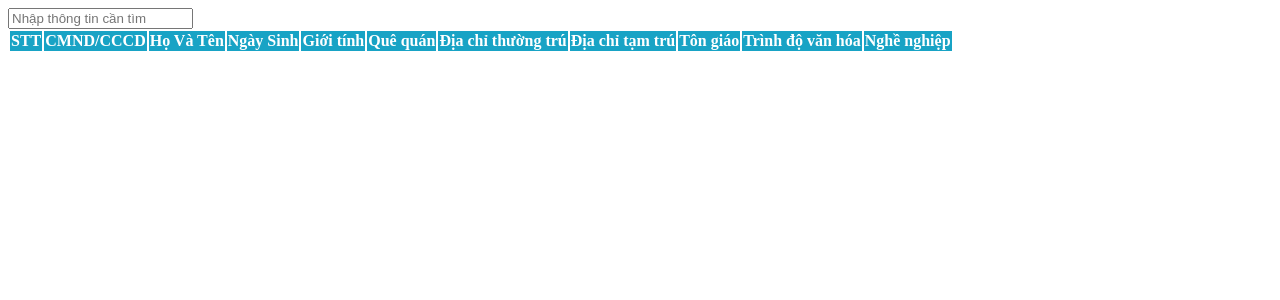
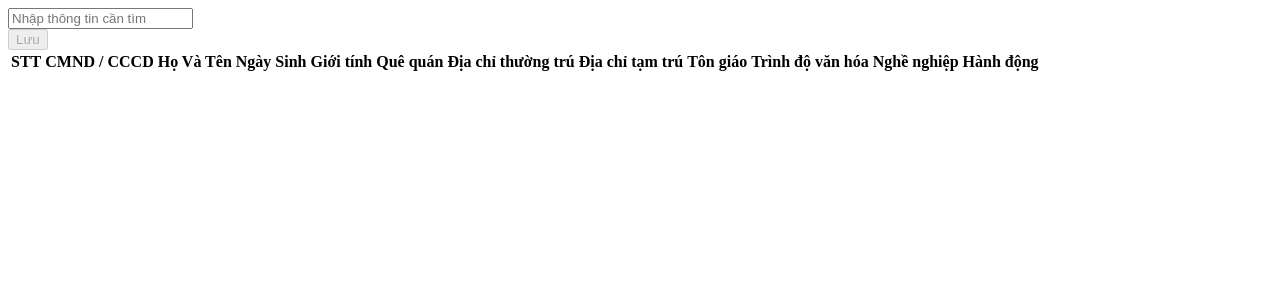
Before and after one commit to VuDucGiang/citizenV, a PHP site: page /views/infoView.php in a window 1280 px wide. Shown: the top 300 px of the page. Run offline with PHP 8.4, Linux system fonts and the light colour scheme; data that the repository does not hold is empty.

Commit message:
thêm nút lưu, sửa, xóa - chưa xử lý event

```diff
--- a/public/html/info.html
+++ b/public/html/info.html
@@ -1,21 +1,12 @@
 <!DOCTYPE html>
 <html lang="en">
   <head>
-    <meta charset="UTF-8" />
-    <meta http-equiv="X-UA-Compatible" content="IE=edge" />
-    <meta name="viewport" content="width=device-width, initial-scale=1.0" />
-    <style>
-      #table-content th {
-        color: white;
-        background-color: rgb(24, 163, 197);
-      }
-    </style>
   </head>
   <body>
     <section id="nav-after">
       <div class="container-fluid">
         <div class="row">
-          <div class="col-md-offset-4 col-md-4 col-sm-12">
+          <div class="col-md-offset-4 col-md-4 col-sm-8 col-xs-10">
             <div id="search-box">
               <input
                 type="search"
@@ -27,14 +18,16 @@
               ></span>
             </div>
           </div>
-          <!-- <div class="col-sm-12 col-md-offset-2 col-md-3">
-            <button onclick="window.location='include/pdf/student.php'" class="exel_dl_btn"><img class="exel_dl_img"
-                alt="Download in Exel" title="Download in PDF" src="images/icons/pdf_dl.png"></button>
-
-            <button onclick="window.location='include/exel/downloader/public_student.php'" class="exel_dl_btn"><img
+          <div class="col-md-offset-2 col-md-2 col-sm-4 col-xs-2">
+            <button class="btn btn-success" id="save-info" disabled>Lưu
+							<span class="search"
+								><i class="fa fa-save" aria-hidden="true"></i
+							></span>
+						</button>
+            <!-- <button onclick="window.location='include/exel/downloader/public_student.php'" class="exel_dl_btn"><img
                 class="exel_dl_img" alt="Download in Exel" title="Download in Excel"
-                src="images/icons/exel_dl.ico"></button>
-          </div> -->
+                src="images/icons/exel_dl.ico"></button> -->
+          </div>
         </div>
       </div>
     </section>
@@ -56,7 +49,7 @@
                 <thead>
                   <tr>
                     <th class="text-center">STT</th>
-                    <th class="text-center">CMND/CCCD</th>
+                    <th class="text-center">CMND / CCCD</th>
                     <th class="text-center">Họ Và Tên</th>
                     <th class="text-center">Ngày Sinh</th>
                     <th class="text-center">Giới tính</th>
@@ -66,6 +59,7 @@
                     <th class="text-center">Tôn giáo</th>
                     <th class="text-center">Trình độ văn hóa</th>
                     <th class="text-center">Nghề nghiệp</th>
+										<th class="text-center del-edit-header">Hành động</th>
                   </tr>
                 </thead>
                 <tbody></tbody>
--- a/public/html/login.html
+++ b/public/html/login.html
@@ -35,11 +35,11 @@
       <h1 class="h3 mb-3 fw-normal">Đăng nhập</h1>
 
       <div class="form-group input-group">
-        <span class="input-group-addon"><i class="fa fa-sign-in"></i></span>
+        <span class="input-group-addon"><i class="fa fa-user"></i></span>
         <input type="username" class="form-control" placeholder="Tên đăng nhập" name="username">
       </div>
       <div class="form-group input-group">
-        <span class="input-group-addon"><i class="fa fa-key"></i></span>
+        <span class="input-group-addon"><i class="fa fa-lock"></i></span>
         <input type="password" class="form-control" placeholder="Mật khẩu" name="password">
       </div>
       <div class="checkbox mb-3">
--- a/public/js/info.js
+++ b/public/js/info.js
@@ -1,3 +1,6 @@
+// thêm nút lưu, sửa, xóa vào bảng, dòng có stt 1 nút xóa có id=del_1, nút sửa có id=edit_1
+// ban đầu để lưu disable, chỉ được enable khi nút sửa/xóa được bấm
+// chưa xử lý event,
 $(document).ready(function() {
   $("#search").keyup(function () {
     _this = this;
@@ -41,6 +44,21 @@
           trinhDoVanHoa.innerHTML = ret.data[i].trinhDoVanHoa;
           let ngheNghiep = document.createElement("td");
           ngheNghiep.innerHTML = ret.data[i].ngheNghiep;
+          let del_button = document.createElement("BUTTON");
+          del_button.innerHTML = "Xóa";
+          del_button.id = "del_" + (i+1);
+          del_button.classList.add("btn");
+          del_button.classList.add("btn-danger");
+          del_button.classList.add("del_btn");
+          let edit_button = document.createElement("BUTTON");
+          edit_button.innerHTML = "Sửa";
+          edit_button.id = "edit_" + (i+1);
+          edit_button.classList.add("btn");
+          edit_button.classList.add("btn-primary");
+          edit_button.classList.add("edit_btn");
+          let del_edit = document.createElement("td");
+          del_edit.appendChild(del_button);
+          del_edit.appendChild(edit_button);
           r.appendChild(stt);
           r.appendChild(cccd);
           r.appendChild(ten);
@@ -52,6 +70,7 @@
           r.appendChild(tonGiao);
           r.appendChild(trinhDoVanHoa);
           r.appendChild(ngheNghiep);
+          r.appendChild(del_edit);
           tbody.appendChild(r);
         }
       }
```
Also changed, not shown: public/css/style.css (+13 -0 lines).
